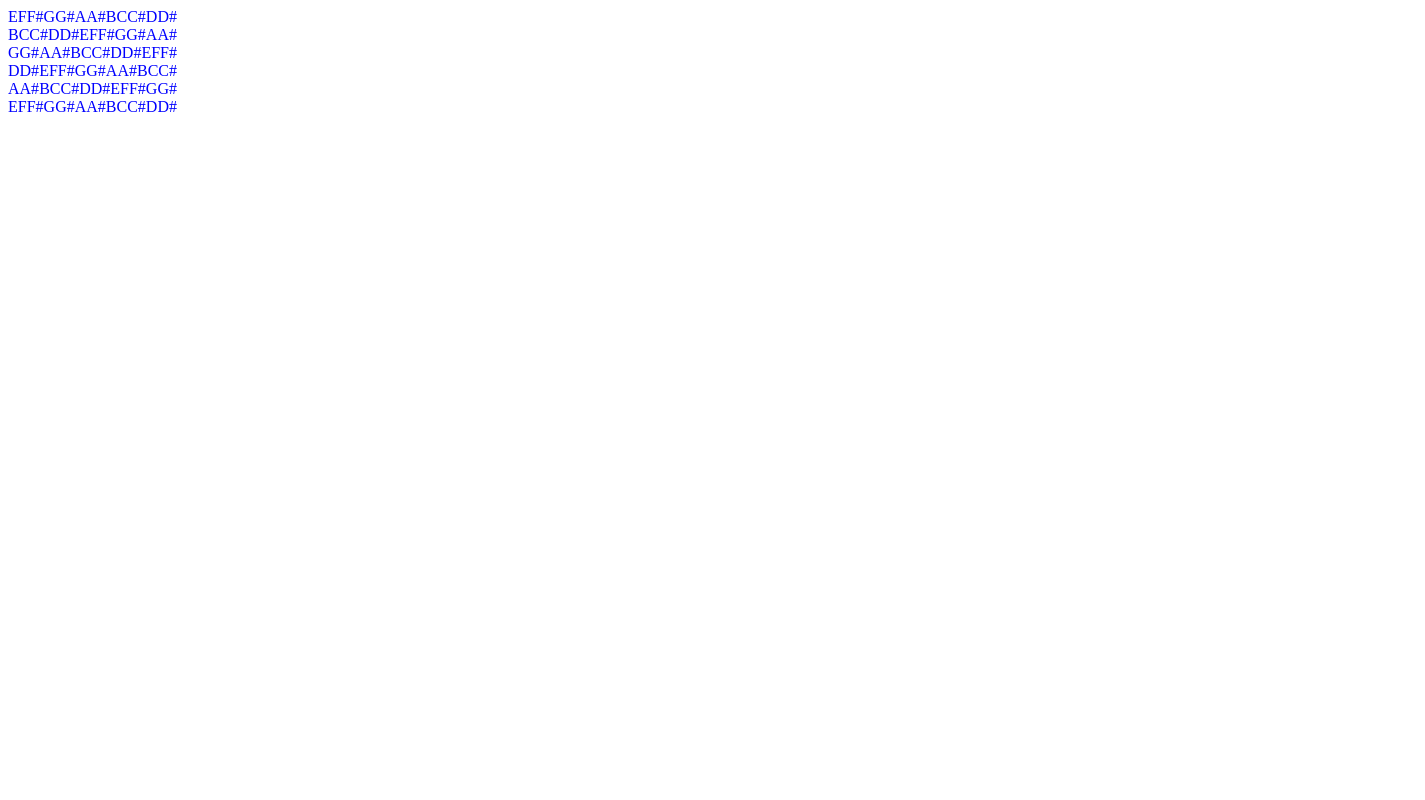
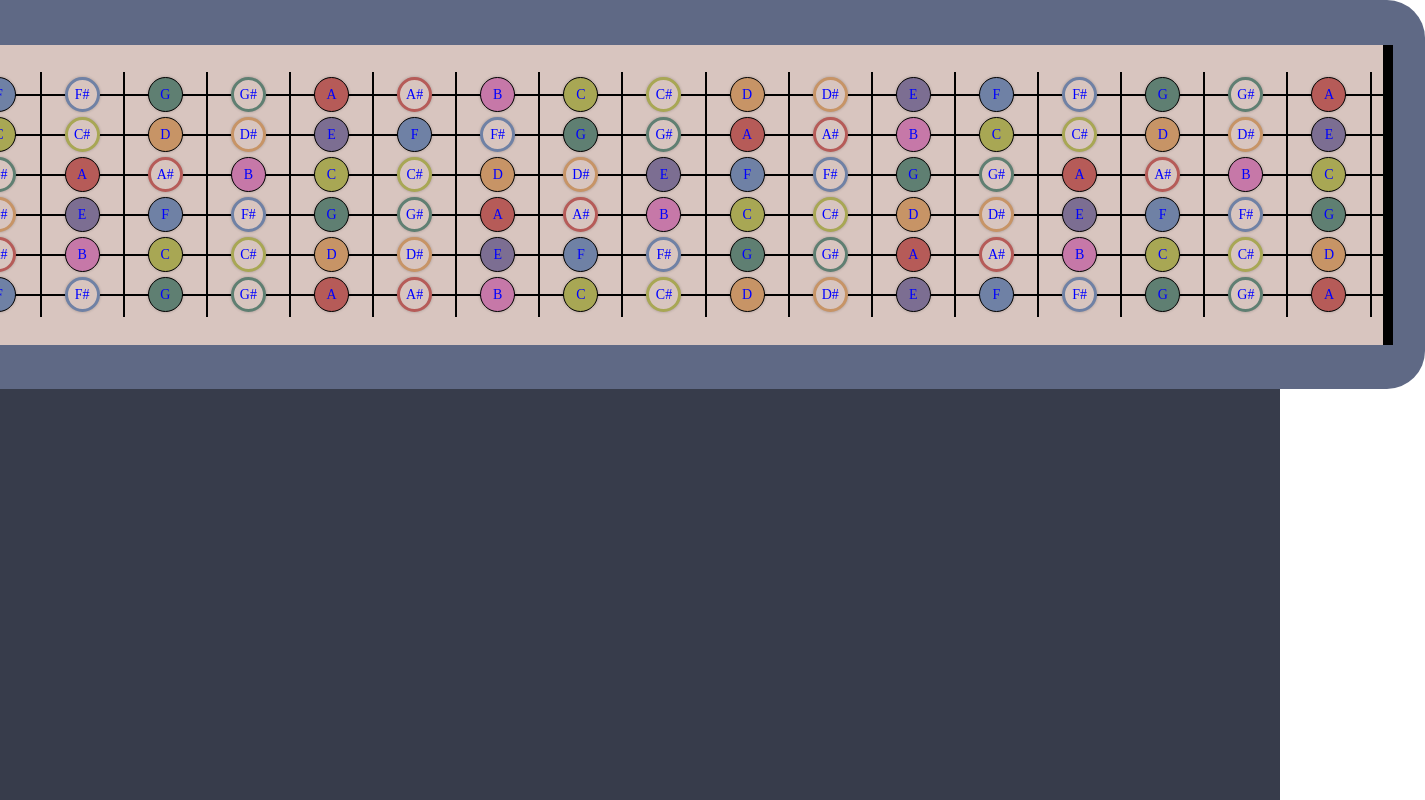
Before and after one commit to IronLungWizard/frethelper, a React app: page / in a window 1280 px wide. Shown: the whole page, 1425 px wide, since content can reach past the window. Built offline with nearby package versions, Linux system fonts and the light colour scheme.

Commit message:
fretboard component started

```diff
--- a/src/App.scss
+++ b/src/App.scss
@@ -0,0 +1,109 @@
+.App {
+    background-color: #373C4B;
+    width: auto;
+    height: 100vh;
+    display: flex;
+    justify-content: center;
+
+}
+
+.fretboardWrapper {
+    width: 90%;
+    height: 389px;
+    background-color: #5F6985;
+    border-radius: 38px;
+    display: flex;
+    justify-content: center;
+    align-items: center;
+    min-width: 1570px;
+}
+
+* {
+    padding: 0;
+    margin: 0;
+    border: 0;
+  }
+
+  *, *:before, *:after {
+    -moz-box-sizing: border-box;
+    -webkit-box-sizing: border-box;
+    box-sizing: border-box;
+  }
+
+  :focus, :active {
+    outline: none;
+  }
+
+  a:focus, a:active {
+    outline: none;
+  }
+
+  nav, footer, header, aside {
+    display: block;
+  }
+
+  html, body {
+    height: 100%;
+    width: 100%;
+    font-size: 100%;
+    line-height: 1;
+    font-size: 14px;
+    -ms-text-size-adjust: 100%;
+    -moz-text-size-adjust: 100%;
+    -webkit-text-size-adjust: 100%;
+  }
+
+  input, button, textarea {
+    font-family: inherit;
+  }
+
+  input::-ms-clear {
+    display: none;
+  }
+
+  button {
+    cursor: pointer;
+    background-color: rgba(0,0,0,0);
+  }
+
+  button::-moz-focus-inner {
+    padding: 0;
+    border: 0;
+  }
+
+  a, a:visited {
+    text-decoration: none;
+  }
+
+  a:hover {
+    text-decoration: none;
+  }
+
+  ul li {
+    list-style: none;
+  }
+
+  img {
+    vertical-align: top;
+  }
+
+  h1, h2, h3, h4, h5, h6 {
+    font-size: inherit;
+    font-weight: inherit;
+  }
+  body,
+  h1,
+  h2,
+  h3,
+  h4,
+  p,
+  ul[class],
+  ol[class],
+  li,
+  figure,
+  figcaption,
+  blockquote,
+  dl,
+  dd {
+  margin: 0;
+}
--- a/src/App.tsx
+++ b/src/App.tsx
@@ -5,7 +5,7 @@ import Fretboard from './components/Fretboard/Fretboard';
 function App() {
   return (
     <div className="App">
-      <div className="appContainer">
+      <div className="fretboardWrapper">
         <Fretboard></Fretboard>
       </div>
     </div>
--- a/src/components/Fretboard/Fretboard.scss
+++ b/src/components/Fretboard/Fretboard.scss
@@ -1,4 +1,97 @@
-.string {
+.guitarWrapper {
     display: flex;
+    justify-content: center;
+    align-items: center;
     flex-direction: row;
+    width: 100%;
+
+    .fretsBorder{
+        height: 300px;
+        width: 10px;
+        background-color: #000000;
+    }
+    .stringsWrapper {
+        width: 90%;
+        height: 80%;
+        display: flex;
+        justify-content: space-around;
+        align-items: center;
+        min-width: 888px;
+        background-color: #D8C5BF;
+        flex-direction: row;
+        .fretWrapper{
+            width: 100%;
+        }
+        .stringsBorder {
+            background-color: #D8C5BF;
+            height: 30px;
+            width: 90%;
+            min-width: 800px;
+        }
+
+    }
+    .tuning{
+        display: flex;
+        justify-content: center;
+        align-items: center;
+        flex-direction: column;
+        height: 100%;
+        margin-top: 6px;
+        margin-right: 10px;
+
+        DIV {
+            width: 33px;
+            background-color: #5F6985;
+            height: 33px;
+            margin-bottom: 7px;
+            border: 1px solid #000000;
+            border-radius: 5px;
+            display: flex;
+            justify-content: center;
+            align-items: center;
+            margin-left: 30px;
+        }
+        .A {
+            background-color: #B65B58;
+        }
+        .B {
+            background-color: #C678A8;
+        }
+        .C {
+            background-color: #A8A754;
+        }
+        .D {
+            background-color: #C79466;
+        }
+        .E {
+            background-color: #7C6E92;
+        }
+        .F {
+            background-color: #6F81A5;
+        }
+        .G {
+            background-color: #5F7F72;
+        }
+        .A\# {
+            border: 1.5px solid #B65B58;
+        }
+        .B\# {
+            border: 1.5px solid #C678A8;
+        }
+        .C\# {
+            border: 1.5px solid #A8A754;
+        }
+        .D\# {
+            border: 1.5px solid #C79466;
+        }
+        .E\# {
+            border: 1.5px solid #7C6E92;
+        }
+        .F\# {
+            border: 1.5px solid #6F81A5;
+        }
+        .G\# {
+            border: 1.5px solid #5F7F72;
+        }
+    }
 }
--- a/src/components/Fretboard/Fretboard.tsx
+++ b/src/components/Fretboard/Fretboard.tsx
@@ -6,10 +6,25 @@ const Fretboard = () => {
     let tune: string[] = ['E', 'B', 'G','D', 'A', 'E'];
     let stringsList = tune!.map((note) => {
     return  <String startNote={note}></String>
-})
+
+    })
+    let tuneList = tune!.map((tune) => {
+        return  <div className={tune}>{tune}</div>
+    })
+
     return (
-        <div>
-            {stringsList}
+        <div className="guitarWrapper">
+            <div className="tuning">{tuneList}</div>
+            <div className="fretsBorder"></div>
+            <div className="stringsWrapper">
+
+                <div className="fretWrapper">
+                    <div className="stringsBorder"></div>
+                    {stringsList}
+                    <div className="stringsBorder"></div>
+                </div>
+            </div>
+            <div className="fretsBorder"></div>
         </div>
     )
 }
--- a/src/components/String/String.scss
+++ b/src/components/String/String.scss
@@ -0,0 +1,98 @@
+.string {
+    display: flex;
+    flex-direction: row;
+    background-color: #D8C5BF;
+    width: 100%;
+    height: 40px;
+    align-items: center;
+    justify-content: center;
+    min-width: 800px;
+
+
+    SECTION {
+        width: 120%;
+        display: flex;
+        align-items: center;
+        justify-content: space-around;
+        background-image: url("../../../src/images/LineVector.svg");
+        background-position: 2px;
+        DIV {
+
+            background-color: #D8C5BF;
+            width: 35px;
+            height: 35px;
+            border-radius: 50%;
+            display: flex;
+            align-items: center;
+            justify-content: center;
+            border: 1px solid black;
+            box-shadow: 0px 0px 3px rgba(0, 0, 0, 0.24);
+        }
+        .fretSeparator {
+            height: 45px;
+            border: 0px;
+            box-shadow: 0px 0px 0px;
+            border-radius: 0px;
+            background-color: black;
+            width: 2px;
+            right: 1px;
+        }
+    }
+    .stringLine {
+        position: absolute;
+        height: 2px;
+        border: 0px;
+        box-shadow: 0px 0px 0px;
+        border-radius: 0px;
+        background-color: black;
+        width: 100px;
+        margin-left: 0px;
+        z-index: 1;
+    }
+
+
+    .A {
+        background-color: #B65B58;
+    }
+    .B {
+        background-color: #C678A8;
+    }
+    .C {
+        background-color: #A8A754;
+    }
+    .D {
+        background-color: #C79466;
+    }
+    .E {
+        background-color: #7C6E92;
+    }
+    .F {
+        background-color: #6F81A5;
+    }
+    .G {
+        background-color: #5F7F72;
+    }
+    .A\# {
+        border: 3px solid #B65B58;
+    }
+    .B\# {
+        border: 3px solid #C678A8;
+    }
+    .C\# {
+        border: 3px solid #A8A754;
+    }
+    .D\# {
+        border: 3px solid #C79466;
+    }
+    .E\# {
+        border: 3px solid #7C6E92;
+    }
+    .F\# {
+        border: 3px solid #6F81A5;
+    }
+    .G\# {
+        border: 3px solid #5F7F72;
+    }
+
+
+}
--- a/src/components/String/String.tsx
+++ b/src/components/String/String.tsx
@@ -7,17 +7,17 @@ type StringProp = {
 
 const String = (props: StringProp) => {
     let notes: string[] = ['E', 'F', 'F#', 'G', 'G#', 'A', 'A#', 'B', 'C', 'C#', 'D', 'D#'];
-    var notesRearranged: string[]
+    let notesRearranged: string[]
 
     for (let index in notes){
         if (notes[index] == props.startNote) {
             notesRearranged = (notes.slice(Number(index)-0).concat(notes.slice(0, Number(index)-0)));
-            console.log(notesRearranged);
+            notesRearranged = (notesRearranged.concat(notesRearranged.slice(0,6))).slice(1)
         }
     }
 
 let noteList = notesRearranged!.map((note) => {
-    return <div key={note}> {note}</div>
+    return <section><div key={note} className={note}>{note}</div><div className="fretSeparator"></div></section>
 })
     return (
             <div className="string">
```
Also changed, not shown: src/images/LineVector.svg (added).
